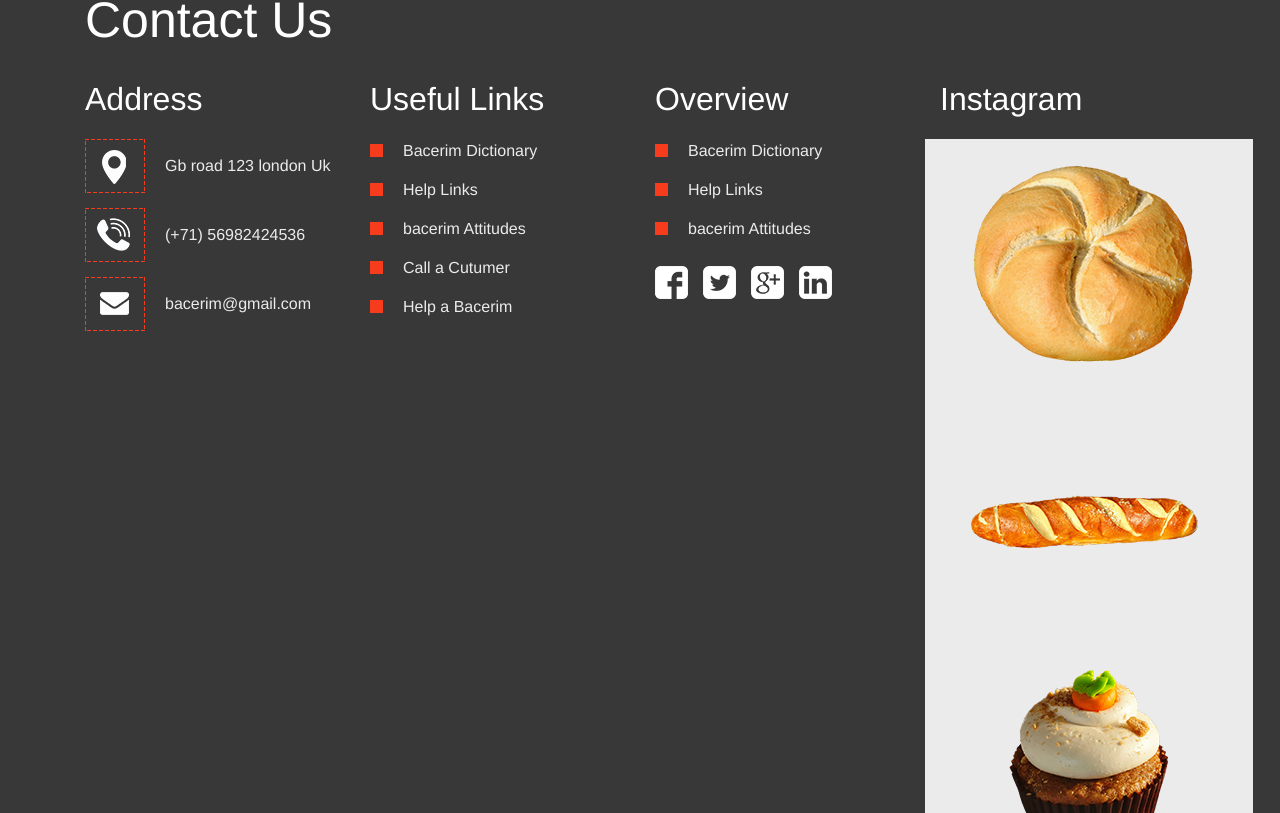
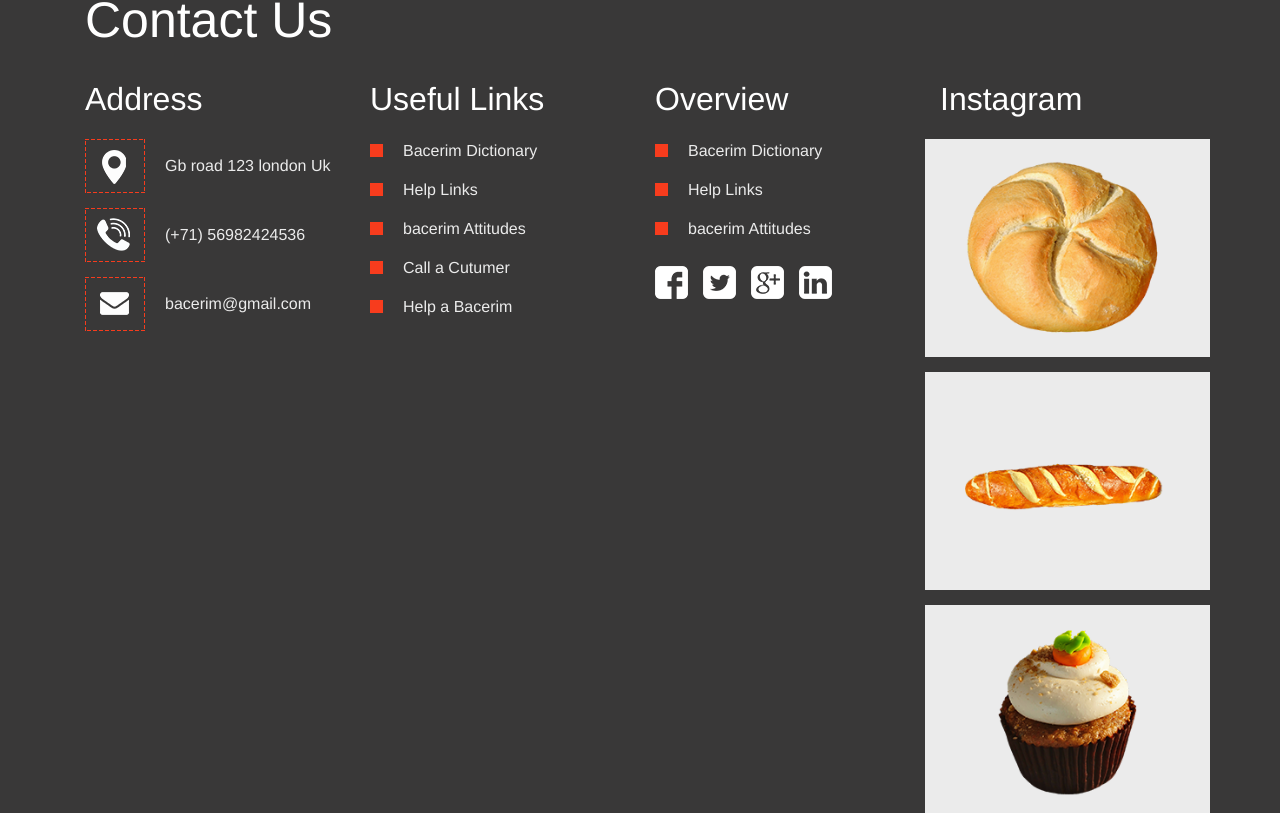
Before and after one commit to mohamed-ahmed527/den_pro, a Vue app: page / in a window 1280 px wide. Shown: the part 4247-5060 px from the top of the page. Built offline with nearby package versions, Linux system fonts and the light colour scheme.

Commit message:
Update Contact.vue

```diff
--- a/src/components/Contact.vue
+++ b/src/components/Contact.vue
@@ -183,7 +183,7 @@ $mostcolor:#fa3e19;
             }
             >.row{
               display: flex;
-              >.col-md-6{
+              >.col-xs-6{
                 margin-bottom: 15px;
                 img{
                   width: 100%;
```
